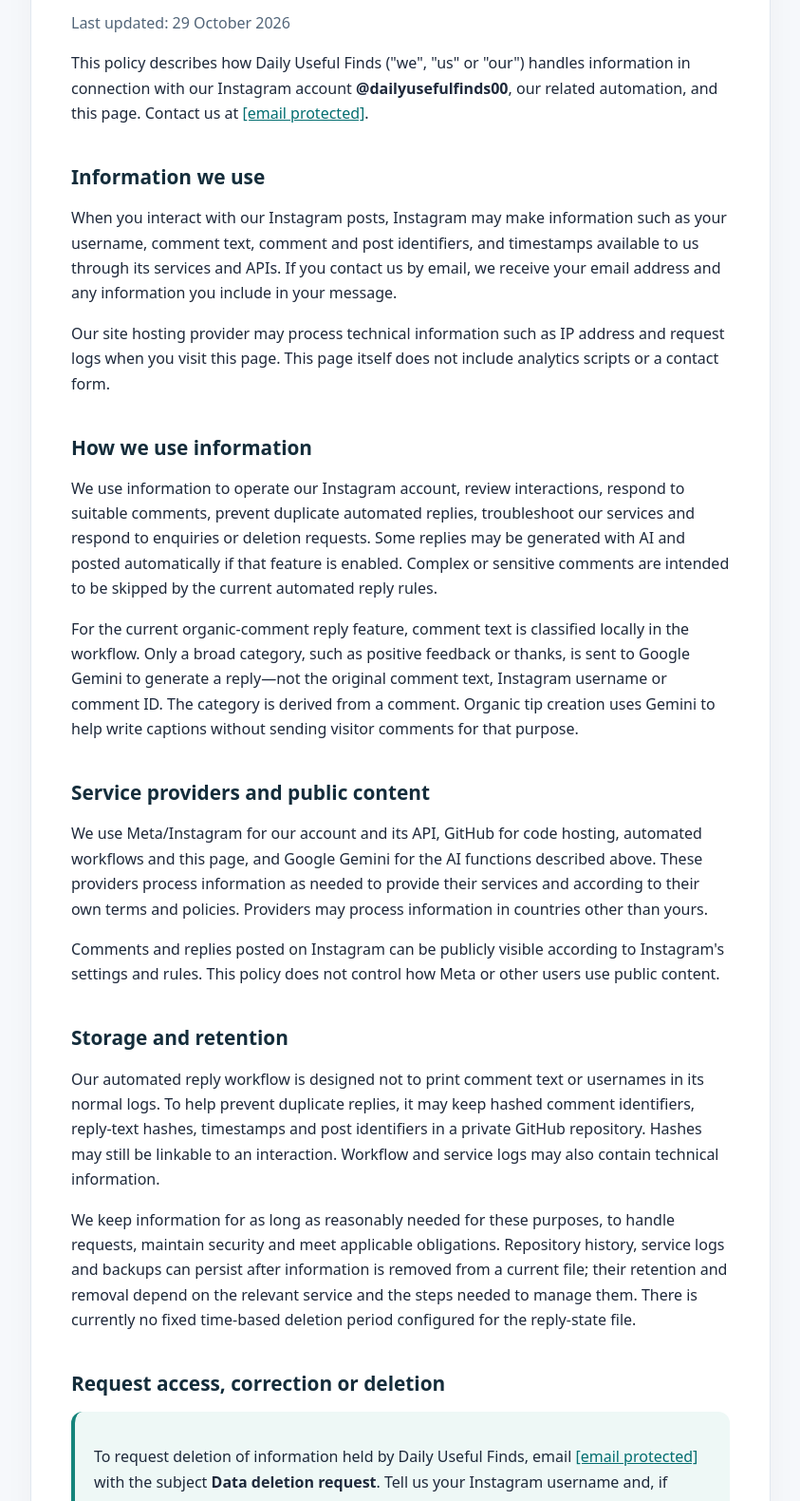
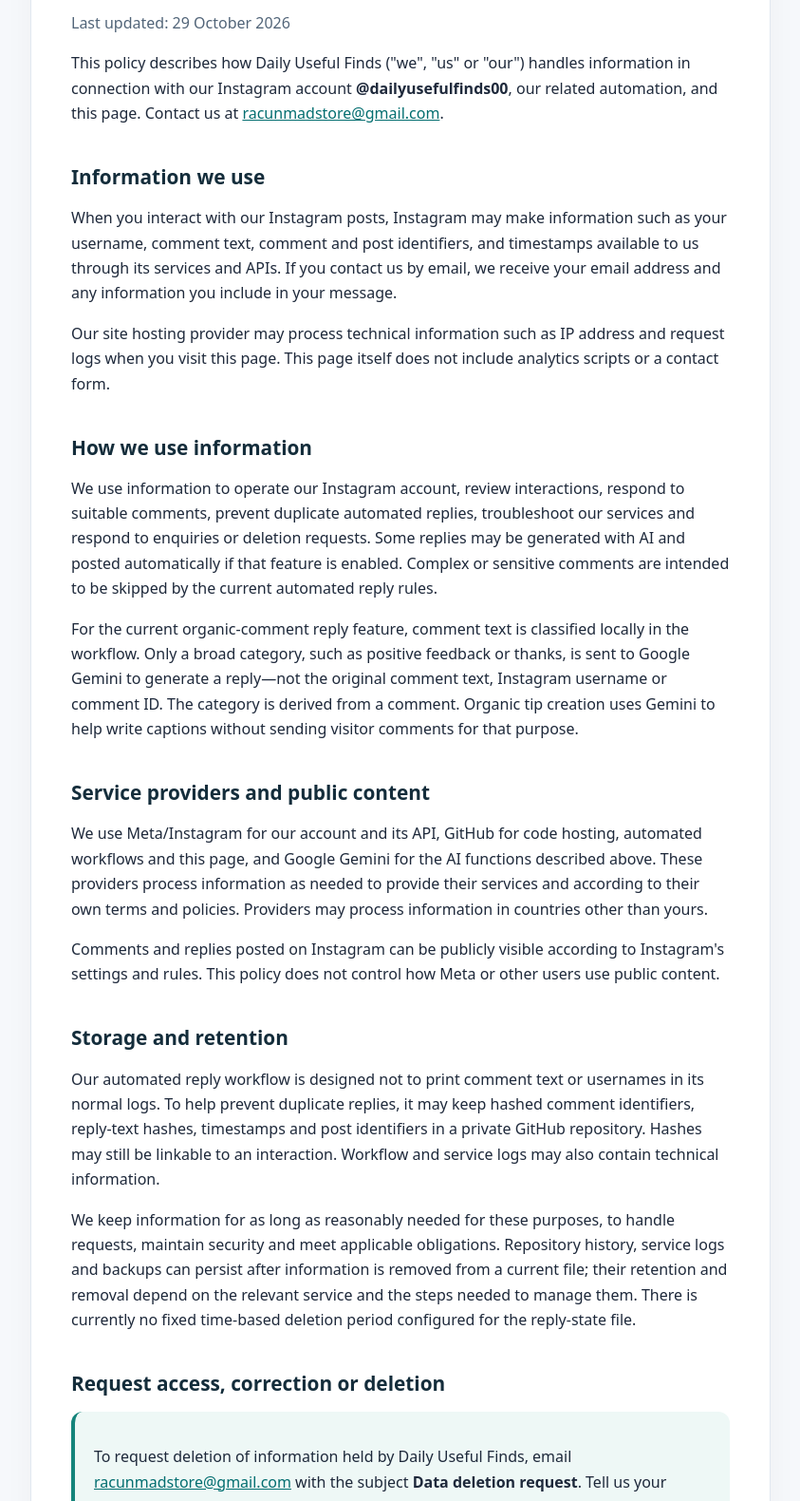
Before and after one commit to POISONMAD/daily-useful-finds-catalog-public, a plain HTML site: page public/privacy-daily-useful-finds.html in a window 1280 px wide. Shown: the part 160-1740 px from the top of the page at 95% size, without its empty margins (218-1061 px from the left). Drawn offline with Linux system fonts and the light colour scheme.

Commit message:
Add files via upload

```diff
--- a/public/privacy-daily-useful-finds.html
+++ b/public/privacy-daily-useful-finds.html
@@ -1,9 +1,9 @@
 <!doctype html>
 <html lang="en"><head><meta charset="utf-8"><meta name="viewport" content="width=device-width, initial-scale=1"><meta name="robots" content="index,follow"><title>Privacy Policy and Data Deletion | Daily Useful Finds</title><style>:root{color-scheme:light;font-family:system-ui,-apple-system,BlinkMacSystemFont,"Segoe UI",sans-serif;color:#1e293b;background:#f6f8fb}body{max-width:780px;margin:0 auto;padding:28px 20px 64px;line-height:1.65}main{background:white;border:1px solid #e2e8f0;border-radius:18px;padding:clamp(22px,5vw,42px);box-shadow:0 8px 32px #0f172a0a}h1,h2{line-height:1.2;color:#142d3b}h1{font-size:clamp(2rem,7vw,2.8rem);margin:.2em 0}h2{font-size:1.3rem;margin-top:2em}p,li{font-size:1rem}a{color:#036e70;overflow-wrap:anywhere}.tag{color:#087b7a;font-weight:700;letter-spacing:.08em;text-transform:uppercase;font-size:.8rem}.muted{color:#526579}.box{background:#eef8f6;padding:18px 20px;border-radius:12px;border-left:4px solid #15847b}footer{font-size:.85rem;color:#64748b;margin-top:2em}</style></head><body><main><div class="tag">Daily Useful Finds</div><h1>Privacy Policy</h1><p class="muted">Last updated: 29 October 2026</p>
-<p>This policy describes how Daily Useful Finds ("we", "us" or "our") handles information in connection with our Instagram account <strong>@dailyusefulfinds00</strong>, our related automation, and this page. Contact us at <a href="/cdn-cgi/l/email-protection#0d7f6c6e7863606c697e79627f684d6a606c6461236e6260"><span class="__cf_email__" data-cfemail="03716260766d6e626770776c716643646e626a6f2d606c6e">[email&#160;protected]</span></a>.</p>
+<p>This policy describes how Daily Useful Finds ("we", "us" or "our") handles information in connection with our Instagram account <strong>@dailyusefulfinds00</strong>, our related automation, and this page. Contact us at <a href="mailto:racunmadstore@gmail.com">racunmadstore@gmail.com</a>.</p>
 <h2>Information we use</h2><p>When you interact with our Instagram posts, Instagram may make information such as your username, comment text, comment and post identifiers, and timestamps available to us through its services and APIs. If you contact us by email, we receive your email address and any information you include in your message.</p><p>Our site hosting provider may process technical information such as IP address and request logs when you visit this page. This page itself does not include analytics scripts or a contact form.</p>
 <h2>How we use information</h2><p>We use information to operate our Instagram account, review interactions, respond to suitable comments, prevent duplicate automated replies, troubleshoot our services and respond to enquiries or deletion requests. Some replies may be generated with AI and posted automatically if that feature is enabled. Complex or sensitive comments are intended to be skipped by the current automated reply rules.</p><p>For the current organic-comment reply feature, comment text is classified locally in the workflow. Only a broad category, such as positive feedback or thanks, is sent to Google Gemini to generate a reply—not the original comment text, Instagram username or comment ID. The category is derived from a comment. Organic tip creation uses Gemini to help write captions without sending visitor comments for that purpose.</p>
 <h2>Service providers and public content</h2><p>We use Meta/Instagram for our account and its API, GitHub for code hosting, automated workflows and this page, and Google Gemini for the AI functions described above. These providers process information as needed to provide their services and according to their own terms and policies. Providers may process information in countries other than yours.</p><p>Comments and replies posted on Instagram can be publicly visible according to Instagram's settings and rules. This policy does not control how Meta or other users use public content.</p>
 <h2>Storage and retention</h2><p>Our automated reply workflow is designed not to print comment text or usernames in its normal logs. To help prevent duplicate replies, it may keep hashed comment identifiers, reply-text hashes, timestamps and post identifiers in a private GitHub repository. Hashes may still be linkable to an interaction. Workflow and service logs may also contain technical information.</p><p>We keep information for as long as reasonably needed for these purposes, to handle requests, maintain security and meet applicable obligations. Repository history, service logs and backups can persist after information is removed from a current file; their retention and removal depend on the relevant service and the steps needed to manage them. There is currently no fixed time-based deletion period configured for the reply-state file.</p>
-<section id="data-deletion"><h2>Request access, correction or deletion</h2><div class="box"><p>To request deletion of information held by Daily Useful Finds, email <a href="/cdn-cgi/l/email-protection#75071416001b18141106011a0710351218141c195b161a184a0600171f101601483114011450474511101910011c1a1b50474507100400100601"><span class="__cf_email__" data-cfemail="e694878593888b87829592899483a6818b878f8ac885898b">[email&#160;protected]</span></a> with the subject <strong>Data deletion request</strong>. Tell us your Instagram username and, if relevant, a link to the post or comment so that we can identify the information. <strong>Do not send your password, access token or identity documents.</strong></p><p>We will review your request, may ask for reasonable information to verify it, and will take steps to locate and delete applicable information under our control, subject to legal and security obligations. We will consider relevant repository history and service logs as part of that process and explain any limitations to you.</p></div><p>You can also contact us at the same email to request access or correction, or to ask a privacy question. To delete content from Instagram itself or manage information held by Meta, use Instagram's own settings and privacy tools; contacting us does not automatically delete data held by Meta.</p></section>
-<h2>Changes</h2><p>We may update this policy if our practices change. We will update the date at the top when we make changes.</p><footer>Daily Useful Finds · Privacy and data deletion</footer></main><script data-cfasync="false" src="/cdn-cgi/scripts/5c5dd728/cloudflare-static/email-decode.min.js"></script><script>(function(){function c(){var b=a.contentDocument||(a.contentWindow&&a.contentWindow.document);if(b){var d=b.createElement('script');d.innerHTML="window.__CF$cv$params={r:'a51ec1c418f59cf0',t:'MTc5MzI0MTAxMQ=='};var a=document.createElement('script');a.src='/cdn-cgi/challenge-platform/scripts/jsd/main.js';document.getElementsByTagName('head')[0].appendChild(a);";b.getElementsByTagName('head')[0].appendChild(d)}}if(document.body){var a=document.createElement('iframe');a.height=1;a.width=1;a.style.position='absolute';a.style.top=0;a.style.left=0;a.style.border='none';a.style.visibility='hidden';document.body.appendChild(a);if('loading'!==document.readyState)c();else if(window.addEventListener)document.addEventListener('DOMContentLoaded',c);else{var e=document.onreadystatechange||function(){};document.onreadystatechange=function(b){e(b);'loading'!==document.readyState&&(document.onreadystatechange=e,c())}}}})();</script></body></html>
+<section id="data-deletion"><h2>Request access, correction or deletion</h2><div class="box"><p>To request deletion of information held by Daily Useful Finds, email <a href="mailto:racunmadstore@gmail.com?subject=Data%20deletion%20request">racunmadstore@gmail.com</a> with the subject <strong>Data deletion request</strong>. Tell us your Instagram username and, if relevant, a link to the post or comment so that we can identify the information. <strong>Do not send your password, access token or identity documents.</strong></p><p>We will review your request, may ask for reasonable information to verify it, and will take steps to locate and delete applicable information under our control, subject to legal and security obligations. We will consider relevant repository history and service logs as part of that process and explain any limitations to you.</p></div><p>You can also contact us at the same email to request access or correction, or to ask a privacy question. To delete content from Instagram itself or manage information held by Meta, use Instagram's own settings and privacy tools; contacting us does not automatically delete data held by Meta.</p></section>
+<h2>Changes</h2><p>We may update this policy if our practices change. We will update the date at the top when we make changes.</p><footer>Daily Useful Finds · Privacy and data deletion</footer></main></body></html>
```
